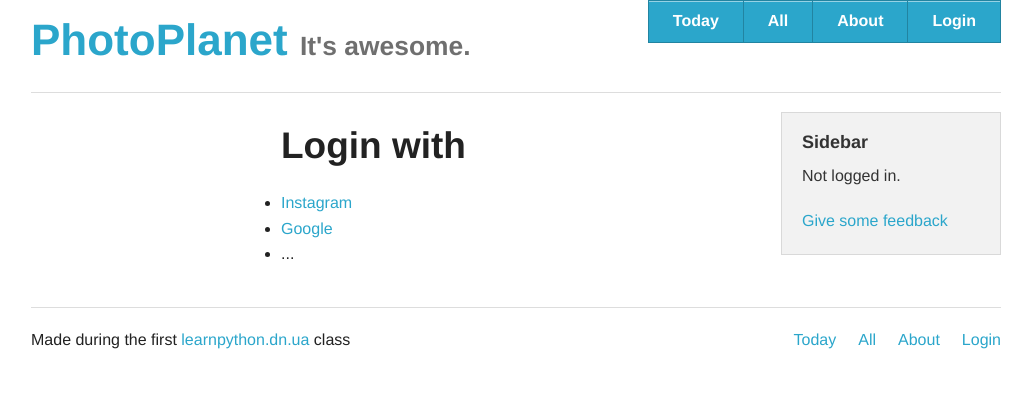
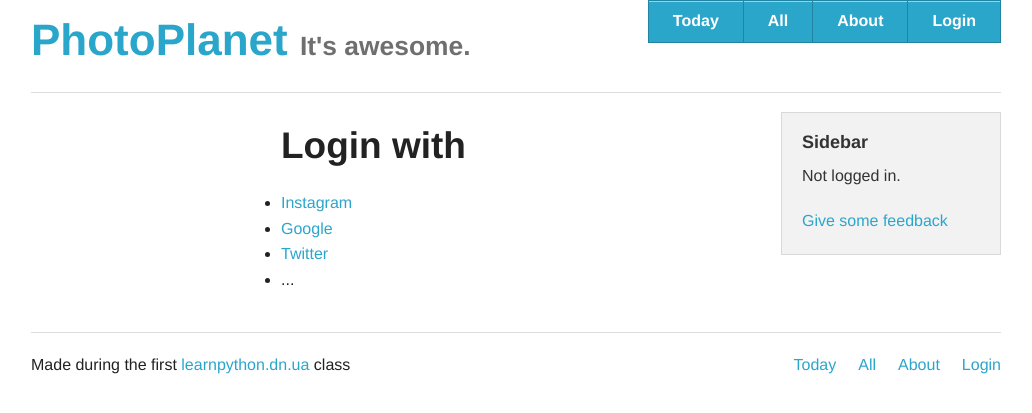
Before and after one commit to rpisarev/photoplanet, a Django app: page /login/ in a window 1280 px wide. Shown: the top 413 px of the page, without its empty margins (124-1156 px from the left). Run offline with Django 3.2, Linux system fonts and the light colour scheme; parts of the project's set-up code (start-up, migrations or seed data) failed here and were passed over; some libraries are stand-ins or nearby versions.

Commit message:
Add template Twitter login

```diff
--- a/photoplanet/templates/users/login.html
+++ b/photoplanet/templates/users/login.html
@@ -15,6 +15,7 @@
             <ul>
               <li><a href="{% url "socialauth_begin" "instagram" %}{% if next %}?next={{ next }}{% endif %}">Instagram</a></li>
               <li><a href="{% url "socialauth_begin" "google-oauth2" %}{% if next %}?next={{ next }}{% endif %}">Google</a></li>
+	      <li><a href="{% url "socialauth_begin" "twitter" %}{% if next %}?next={{ next }}{% endif %}">Twitter</a></li>
               <li>...
             </ul>
 
```
